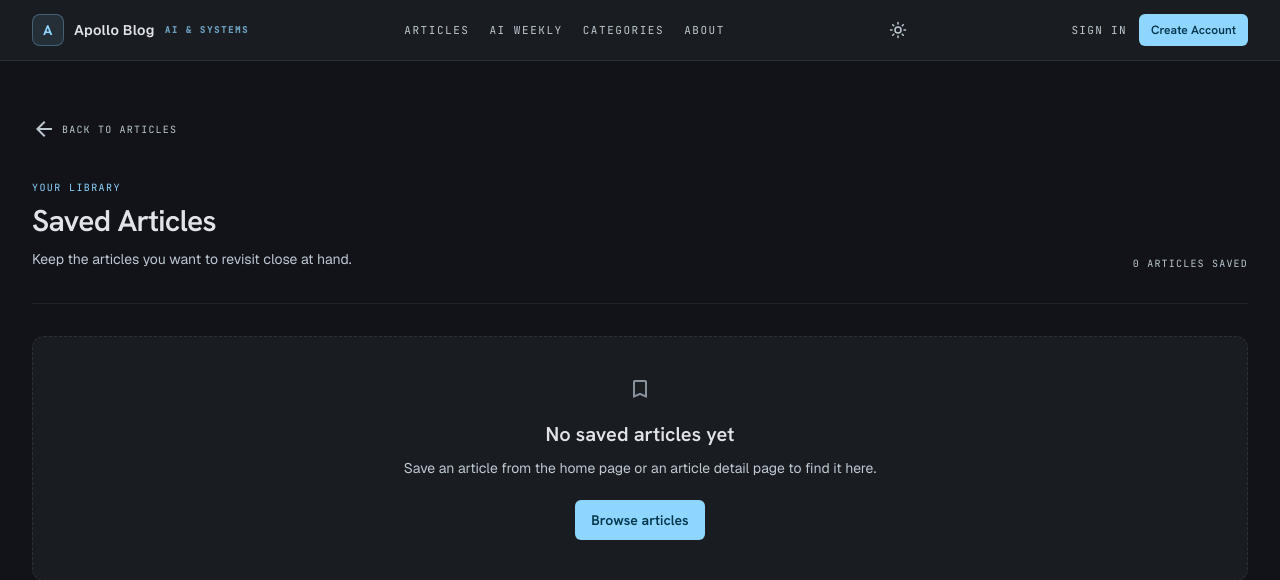
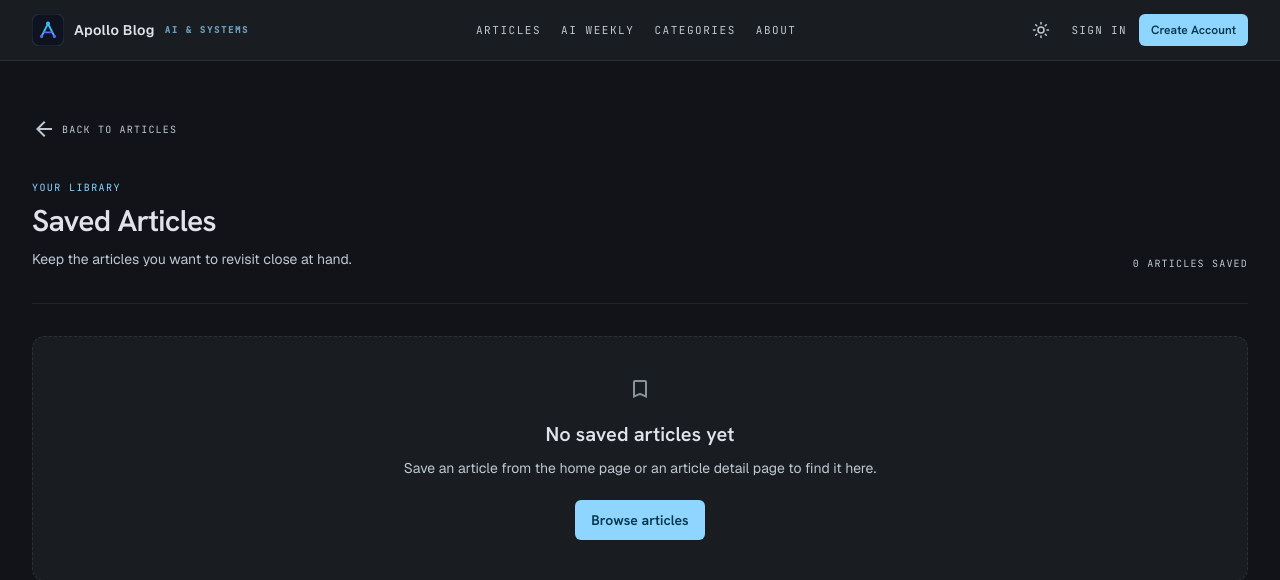
Before and after one commit to dont-wait/apollo, a Laravel app: template resources/views/bookmarks/index.blade.php in a window 1280 px wide. Shown: the top 580 px of the page. Run offline with Laravel 12, Linux system fonts and the light colour scheme; the template is opened without the code that fills it, so the values that code supplies are empty; style sheets or scripts are compiled from the project's sources.

Commit message:
feat: move theme toggle next to avatar and reuse auth logo in nav
Co-Authored-By: Claude Sonnet 5.5 <noreply@anthropic.com>

```diff
--- a/resources/views/layouts/app.blade.php
+++ b/resources/views/layouts/app.blade.php
@@ -26,7 +26,14 @@
     >
         <div class="mx-auto flex max-w-7xl items-center justify-between gap-4 px-4 py-3 sm:px-6 lg:px-8">
             <a class="flex shrink-0 items-center gap-2.5 text-sm font-semibold tracking-wide text-on-surface transition-colors hover:text-primary" href="{{ route('home') }}">
-                <span class="flex size-8 items-center justify-center rounded-lg border border-primary/30 bg-primary/10 font-display text-sm font-bold text-primary">A</span>
+                <svg class="size-8 shrink-0" viewBox="0 0 40 40" fill="none" aria-label="Apollo Blog logo" role="img">
+                    <rect width="40" height="40" rx="10" fill="#0E131F" stroke="#232D42" stroke-width="1.5" />
+                    <path d="M12 28L20 12L28 28" stroke="#38BDF8" stroke-width="2.5" stroke-linecap="round" stroke-linejoin="round" />
+                    <path d="M15 23H25" stroke="#6366F1" stroke-width="2" stroke-linecap="round" />
+                    <circle cx="20" cy="12" r="2.5" fill="#38BDF8" />
+                    <circle cx="12" cy="28" r="2" fill="#6366F1" />
+                    <circle cx="28" cy="28" r="2" fill="#6366F1" />
+                </svg>
                 <span>{{ config('app.name', 'Apollo Blog') }}</span>
                 <span class="hidden font-mono text-[9px] uppercase tracking-[0.18em] text-primary/70 sm:inline">AI &amp; Systems</span>
             </a>
@@ -38,9 +45,8 @@
                 <a class="font-mono text-[11px] uppercase tracking-[0.14em] text-on-surface-variant transition-colors hover:text-primary" href="#about">About</a>
             </nav>
 
-            <x-theme-toggle class="ml-auto lg:ml-0" />
-
             <div class="hidden items-center gap-3 lg:flex">
+                <x-theme-toggle />
                 @auth
                     <details class="relative" @click.outside="$el.open = false" @keydown.escape.window="$el.open = false">
                         <summary class="flex cursor-pointer list-none items-center gap-1.5 rounded-full p-1 text-on-surface-variant transition-colors hover:bg-surface-high hover:text-primary" aria-haspopup="menu">
@@ -75,6 +81,8 @@
                     <a class="rounded-md bg-primary px-3 py-2 font-display text-xs font-semibold text-on-primary transition-colors hover:bg-surface-tint" href="{{ route('register') }}">Create Account</a>
                 @endauth
             </div>
+
+            <x-theme-toggle class="ml-auto lg:hidden" />
 
             <button
                 class="rounded-md border border-outline-variant px-3 py-2 font-mono text-xs uppercase tracking-[0.16em] text-on-surface-variant transition-colors hover:border-primary hover:text-primary lg:hidden"
```
